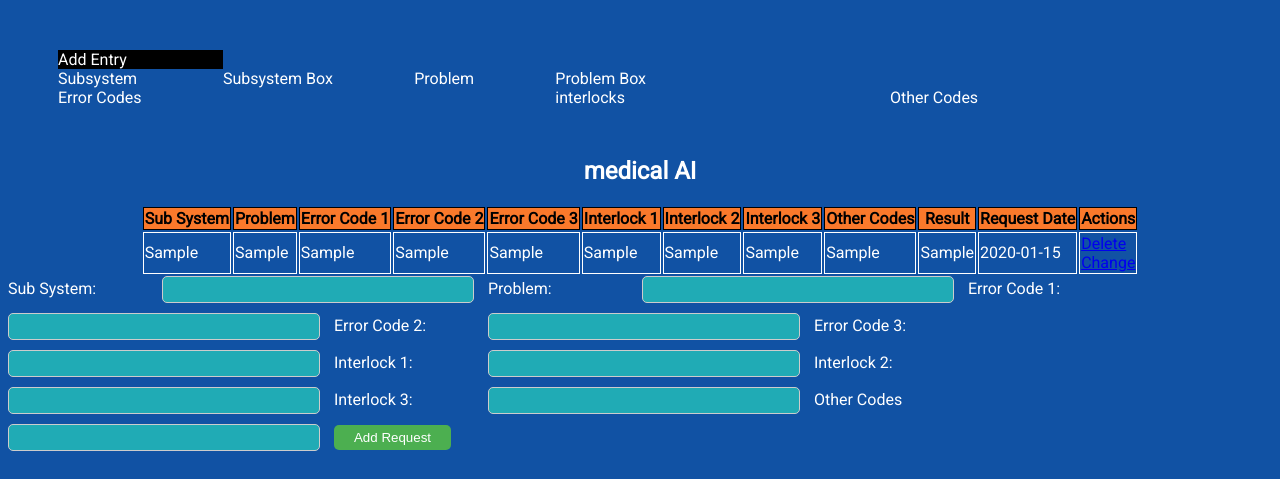
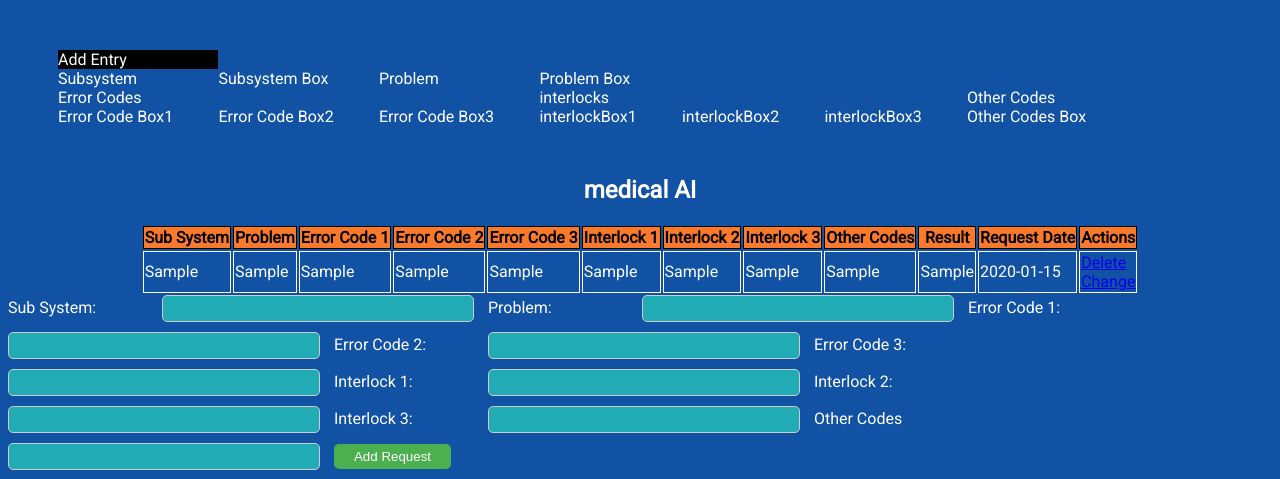
Before and after one commit to gabrielTMH/medicalAI, a Flask app: page / in a window 1280 px wide. Shown: the top 479 px of the page. Run offline with Flask 2, Linux system fonts and the light colour scheme; tables that the repository leaves empty hold one stand-in row (values such as "Sample post").

```diff
--- a/src/static/css/main.css
+++ b/src/static/css/main.css
@@ -68,37 +68,53 @@ input[type="text"], textarea {
 
 /**/
 
-.item-a {
+#item-add-entry {
   grid-area: add-entry;
   background-color: black;
 }
-.item-b {
+#item-problem {
   grid-area: problem;
 }
-.item-c {
+#item-problemBox {
   grid-area: problemBox;
 }
-.item-d {
+#item-subsystem {
   grid-area: subsystem;
 }
-.item-e {
+#item-subsystemBox {
   grid-area: subsystemBox;
 }
-.item-f {
+#item-errorCodes {
   grid-area: errorCodes;
 }
-.item-g {
-  grid-area: errorCode1;
+#item-errorCodeBox1 {
+  grid-area: errorCodeBox1;
 }
-.item-h {
-  grid-area: errorCode2;
+#item-errorCodeBox2 {
+  grid-area: errorCodeBox2;
 }
-.item-i {
-  grid-area: interlocks ;
+#item-errorCodeBox3 {
+  grid-area: errorCodeBox3 ;
 }
-.item-j {
+#item-interlocks {
+  grid-area: interlocks;
+}
+#item-interlockBox1 {
+  grid-area: interlockBox1;
+}
+#item-interlockBox2 {
+  grid-area: interlockBox2;
+}
+#item-interlockBox3 {
+  grid-area: interlockBox3;
+}
+#item-otherCodes {
   grid-area: otherCodes;
 }
+#item-otherCodesBox {
+  grid-area: otherCodesBox;
+}
+
 
 .container {
   margin: 50px;
@@ -109,5 +125,5 @@ input[type="text"], textarea {
     "add-entry . . . . . . . ."
     "subsystem subsystemBox problem problemBox . . . . ."
     "errorCodes . . interlocks . . otherCodes . ."
-    ". . . . . . . . .";
+    "errorCodeBox1 errorCodeBox2 errorCodeBox3 interlockBox1 interlockBox2 interlockBox3 otherCodesBox otherCodesBox otherCodesBox";
 }
--- a/src/templates/index.html
+++ b/src/templates/index.html
@@ -7,29 +7,53 @@
 
 {% block body %}
 <div class="container">
-    <div class="item-a">
+    <div id="item-add-entry">
         Add Entry
     </div>
-    <div class="item-b">
+    <div id="item-problem">
         Problem
     </div>
-    <div class="item-c">
+    <div id="item-problemBox">
         Problem Box
     </div>
-    <div class="item-d">
+    <div id="item-subsystem">
         Subsystem
     </div>
-    <div class="item-e">
+    <div id="item-subsystemBox">
         Subsystem Box
     </div>
-    <div class="item-f">
+
+    <div id="item-errorCodes">
         Error Codes
     </div>
-    <div class="item-i">
+    <div id="item-errorCodeBox1">
+        Error Code Box1
+    </div>
+    <div id="item-errorCodeBox2">
+        Error Code Box2
+    </div>
+    <div id="item-errorCodeBox3">
+        Error Code Box3
+    </div>
+
+    <div id="item-interlocks">
         interlocks
     </div>
-    <div class="item-j">
+    <div id="item-interlockBox1">
+        interlockBox1
+    </div>
+    <div id="item-interlockBox2">
+        interlockBox2
+    </div>
+    <div id="item-interlockBox3">
+        interlockBox3
+    </div>
+
+    <div id="item-otherCodes">
         Other Codes
+    </div>
+    <div id="item-otherCodesBox">
+        Other Codes Box
     </div>
 </div>
 
```
